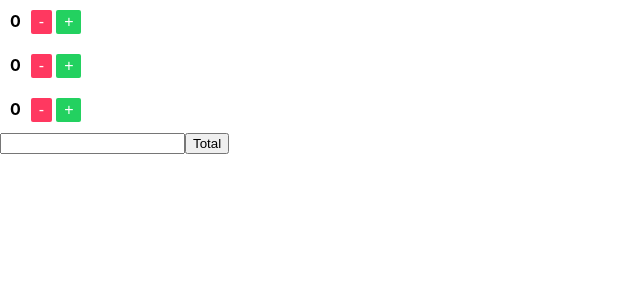
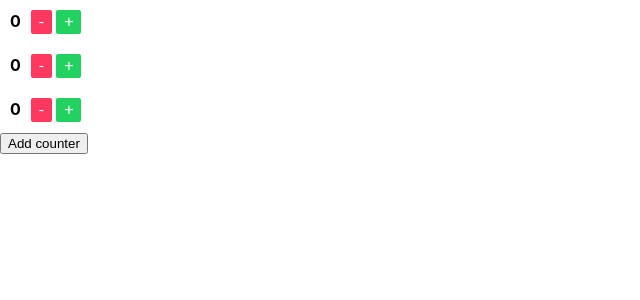
Before and after one commit to eukartsan/counters, a React (Create React App) app: page / in a window 1280 px wide. Shown: the top 300 px of the page, without its empty margins (0-640 px from the left). Built offline with nearby package versions, Linux system fonts and the light colour scheme.

Commit message:
add reducer arrow function

```diff
--- a/src/components/App.js
+++ b/src/components/App.js
@@ -1,4 +1,5 @@
 import React from 'react';
+import Counter from './Counter'
 import Counters from './Counters'
 import Total from './Total'
 import './App.css';
--- a/src/components/Counters.js
+++ b/src/components/Counters.js
@@ -2,6 +2,7 @@ import React from 'react';
 import { connect } from 'react-redux';
 
 class Counters extends React.Component {
+
   onIncrement = () => {
     this.props.dispatch({ type: 'INCREMENT' });
   }
--- a/src/components/Main.js
+++ b/src/components/Main.js
@@ -8,11 +8,11 @@ const initialState = {
   value: 0
 };
 
-function reducer(state = initialState, action) {
+{/*function reducer(state = initialState, action) {
   switch(action.type) {
     case 'INCREMENT':
     return {
-      value: state.value + 1
+    value: state.value + 1
     };
     case 'DECREMENT':
       return {
@@ -21,7 +21,12 @@ function reducer(state = initialState, action) {
     default:
       return state;
   }
-}
+}*/}
+
+const reducer = (state = initialState, action) =>
+  action.type === 'INCREMENT'   ? state.value + 1
+  : action.type === 'DECREMENT' ? state.value - 1
+                                : state
 
 let store = createStore(reducer);
 
--- a/src/components/Total.js
+++ b/src/components/Total.js
@@ -19,13 +19,13 @@ export default class Total extends React.Component {
     return (
       <div>
           <form>
-            <input
+            {/*<input
               type="text"
               value={total}
-              onChange={this.totalChange}/>
+              onChange={this.totalChange}/>*/}
             <input
               type="submit"
-              value="Total" />
+              value="Add counter" />
           </form>
       </div>
       );
--- a/src/index.js
+++ b/src/index.js
@@ -4,4 +4,6 @@ import './index.css';
 import Main from './components/Main'
 //import App from './components/App'
 
+/*eslint*/
+
 render(<Main/>,document.getElementById('root'));
```
